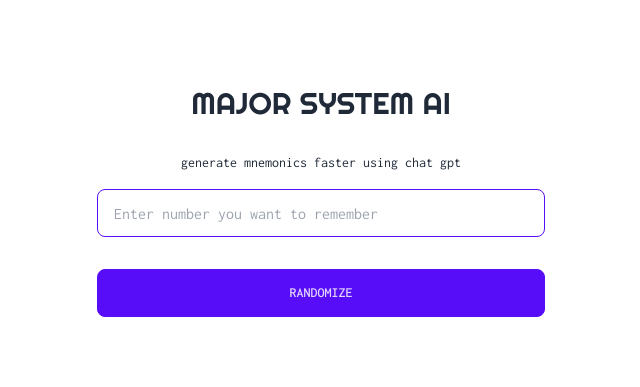
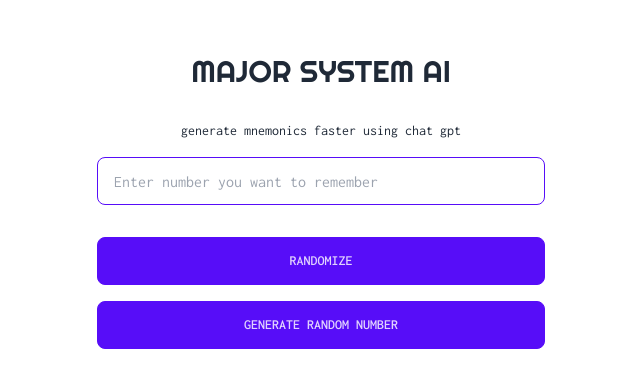
Before and after one commit to jaroslaw-weber/major-system-ai, a Next.js app: page / in a window 1280 px wide. Shown: the part 199-586 px from the top of the page, without its empty margins (319-959 px from the left). Built offline with nearby package versions, Linux system fonts and the light colour scheme.

Commit message:
add random number button

```diff
--- a/app/mnemonicDb.ts
+++ b/app/mnemonicDb.ts
@@ -1,4 +1,5 @@
 export const mnemonicDb: Record<string, string[]> = {
+  "00":["snooze"],
   "01": ["sat", "suit", "seed"],
   "02": ["sun", "swan", "snow"],
   "03": ["sum", "swim", "smile"],
--- a/app/page.tsx
+++ b/app/page.tsx
@@ -1,7 +1,7 @@
 "use client";
 import { NumberInput } from "./components/NumberInput";
 import { SelectMnemonicWord } from "./components/SelectMnemonicWord";
-import { useAtom, useAtomValue } from "jotai";
+import { useAtom, useAtomValue, useSetAtom } from "jotai";
 import {
   alertAtom,
   availableMnemonicsAtom,
@@ -9,6 +9,7 @@
   isPromptVisibleAtom,
   promptAtom,
   selectRandomWordsAtom,
+  setRandomNumberAtom,
 } from "./state";
 import { getMnemonicWords } from "./getMnemonicWords";
 import { Prompt } from "./components/Prompt";
@@ -20,6 +21,7 @@
   const [options] = useAtom(availableMnemonicsAtom);
   const isPromptVisible = useAtomValue(isPromptVisibleAtom)
   const [, selectRandomWords] = useAtom(selectRandomWordsAtom);
+  const setRandomNumber = useSetAtom(setRandomNumberAtom)
   const [alert] = useAtom(alertAtom);
   const dropdowns = [];
   console.log("options", options);
@@ -34,6 +36,11 @@
       randomize
     </button>
   );
+  const randomNumberButton = (
+    <button className="btn btn-primary" onClick={(e) => setRandomNumber()}>
+      generate random number
+    </button>
+  )
 
   const promptPanel =<div  className="flex-1 flex flex-col gap-8" >
   <div className="pt-8">
@@ -52,6 +59,7 @@
 
           <div className="grid grid-cols-1 sm:grid-cols-2 xl:grid-cols-3 gap-4">{dropdowns}</div>
           {randomizeButton}
+          {randomNumberButton}
         </div>
         {isPromptVisible ? promptPanel: null}
       </div> <Alert  />
--- a/app/state.ts
+++ b/app/state.ts
@@ -2,6 +2,7 @@
 import { getMnemonicWords } from "./getMnemonicWords";
 import { pick, sample } from "lodash";
 import clipboardCopy from "clipboard-copy";
+import _ from "lodash";
 
 export const fullNumberAtom = atom("");
 export const selectedWordsAtom = atom<string[]>([]);
@@ -46,6 +47,14 @@
   set(selectedWordsAtom, selected);
 });
 
+export const setRandomNumberAtom = atom(null, (get, set) => {
+
+  //get random 10 digit number
+  const randomNumber = _.random(1000000000, 9999999999).toString();
+  set(fullNumberAtom, randomNumber);
+  set(selectRandomWordsAtom)
+})
+
 export const copyTextToClipboardAtom = atom(null, (get, set, onCopied:()=>void) => {
   const text = get(promptAtom);
   clipboardCopy(text)
```
